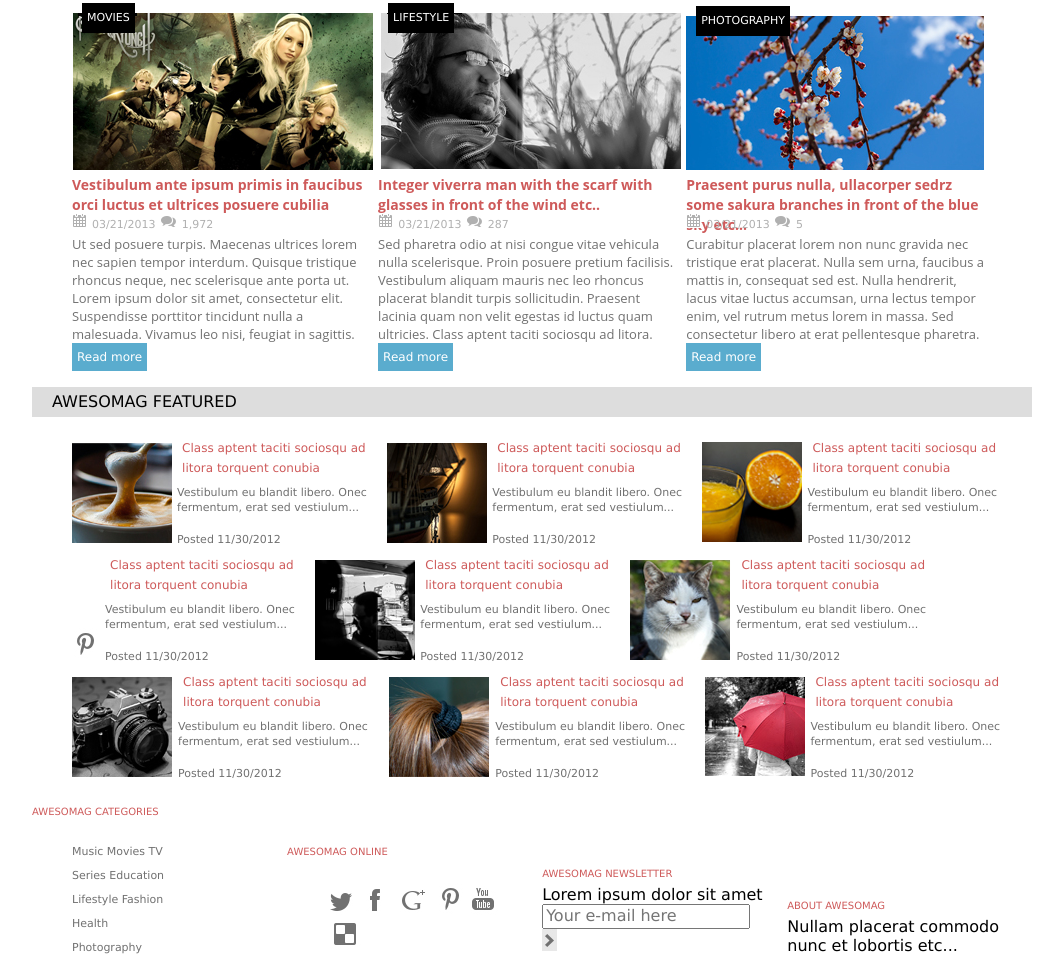
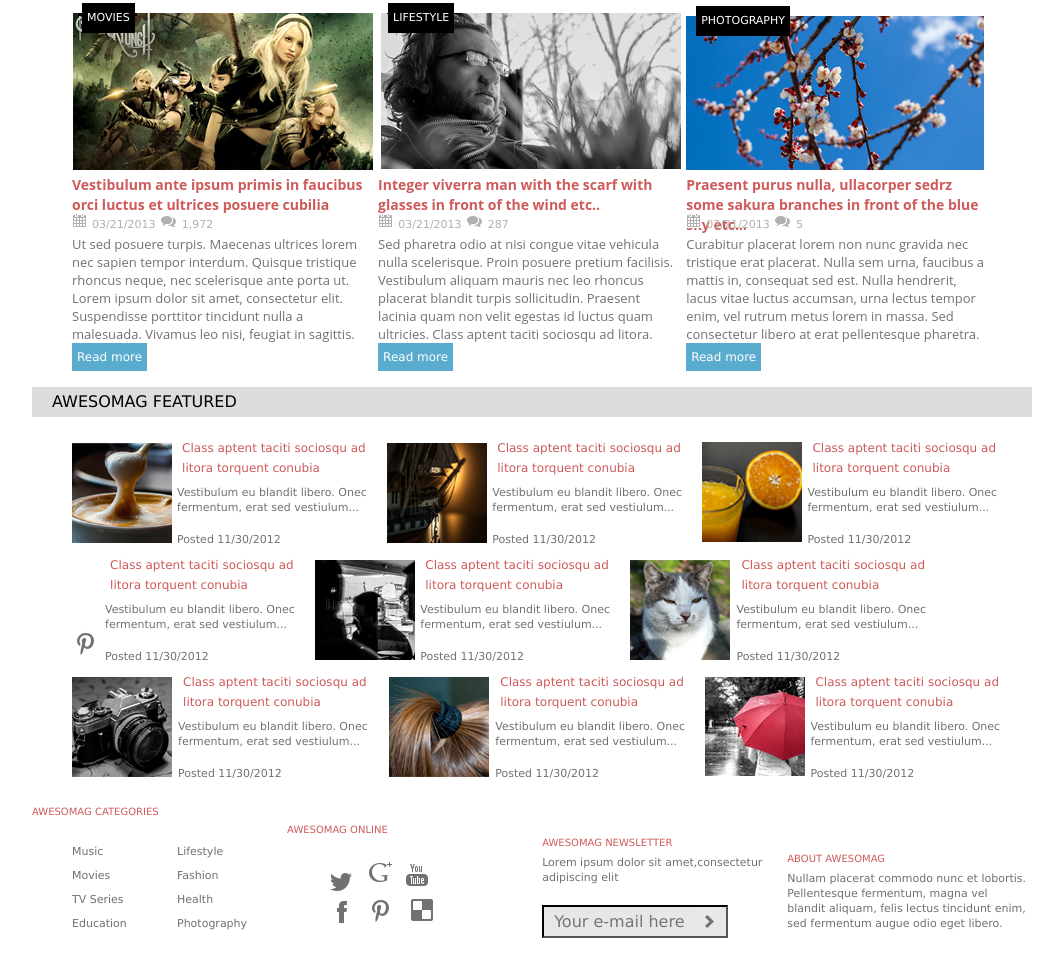
Before and after one commit to tpsprogrammist/Awesomag, a plain HTML site: page index.html in a window 1280 px wide. Shown: the part 516-1492 px from the top of the page, without its empty margins (108-1171 px from the left). After the commit the page ends 1468 px from the top, so only its background shows below. Drawn offline with Linux system fonts and the light colour scheme; files whose address does not match are found by name.

Commit message:
some footer upgrades

```diff
--- a/css/mymain.css
+++ b/css/mymain.css
@@ -377,6 +377,7 @@ font-family: "Verdana";
 .column-one{
 	display: inline-block;
 	width: 50%;
+	float: left;
 }
 
 .column-two{
@@ -385,6 +386,7 @@ font-family: "Verdana";
 }
 
 .categs_link{
+	display: block;
 	font-size: 11px;
 	line-height: 24px;
 	color: rgb(113,113,113);
@@ -394,6 +396,18 @@ font-family: "Verdana";
 .footer__social{
 	display: inline-block;
 	width: 25%;
+}
+
+.soc-col1{
+	display: inline-block;
+}
+
+.soc-col2{
+	display: inline-block;
+}
+
+.soc-col3{
+	display: inline-block;
 }
 
 .social__title{
@@ -410,6 +424,8 @@ font-family: "Verdana";
 }
 
 .social__item{
+	/*display: inline-block;*/
+	display: block;
 }
 
 .social__link{
@@ -431,15 +447,37 @@ font-family: "Verdana";
 
 
 .newsletter__text{
+	font-size: 11px;
+	line-height: 15px;
+	color: rgb(113,113,113);
+	font-family: "Verdana";
+	margin-bottom: 20px;
+
 }
 
 .newsletter__email-field{
+	position: relative;
 }
 
 .input__newsletter-footer{
+	width: 170px;
+	height: 27px;
+	background-color: #e7e7e7;
+	border: 0.001;
+	border-width: 0.001;
+	/*border-*/
+	border-color: black;
+	padding-left: 10px;
 }
 
+
 .arrow__footer{
+	position: absolute;
+	top: 5px;
+	left: 160px;
+	width: 9px;
+	height: 13px;
+	background-color: #717171;
 }
 
 .footer__about{
@@ -457,4 +495,8 @@ font-family: "Verdana";
 }
 
 .footer__about-text{
+	font-size: 11px;
+	line-height: 15px;
+	color: rgb(113,113,113);
+	font-family: "Verdana";
 }
--- a/index.html
+++ b/index.html
@@ -407,7 +407,7 @@
 									Photography
 								</a>
 							</li>
-						</div>
+
 
 				</ul>
 			</div>
@@ -421,6 +421,8 @@
 
 			<div class="social__buttons">
 				<ul class="social__list">
+
+						<div class="soc-col1">
 								<li class="social__item">
 									<a class="social__link">
 										<img src="images/social/1.png" alt="social">
@@ -431,6 +433,8 @@
 										<img src="images/social/2.png" alt="social">
 									</a>
 								</li>
+						</div>
+						<div class="soc-col2">
 					<li class="social__item">
 						<a class="social__link">
 							<img src="images/social/3.png" alt="social">
@@ -441,6 +445,8 @@
 							<img src="images/social/4.png" alt="social">
 						</a>
 					</li>
+				</div>
+				<div class="soc-col3">
 									<li class="social__item">
 						<a class="social__link">
 							<img src="images/social/5.png" alt="social">
@@ -451,7 +457,7 @@
 							<img src="images/social/6.png" alt="social">
 						</a>
 					</li>
-
+				</div>
 				</ul>
 			</div>
 		</div>
@@ -460,7 +466,7 @@
 		<div class="footer__newsletter">
 			<div class="newsletter__heading">AWESOMAG NEWSLETTER</div>
 
-			<div class="newsletter__text">Lorem ipsum dolor sit amet</div>
+			<div class="newsletter__text">Lorem ipsum dolor sit amet,consectetur adipiscing elit</div>
 
 			<div class="newsletter__email-field">
 				<input type="email" placeholder="Your e-mail here" name="newsletter-email" class="input__newsletter-footer">
@@ -477,7 +483,7 @@
 		<div class="footer__about">
 			<div class="footer__about-heading">ABOUT AWESOMAG</div>
 
-			<div class="footer__about-text">Nullam placerat commodo nunc et lobortis etc...</div>
+			<div class="footer__about-text">Nullam placerat commodo nunc et lobortis. Pellentesque fermentum, magna vel blandit aliquam, felis lectus tincidunt enim, sed fermentum augue odio eget libero.</div>
 		</div>
 	</footer>
 </div>
```
Lines whose indentation alone changed are shown as unchanged.
